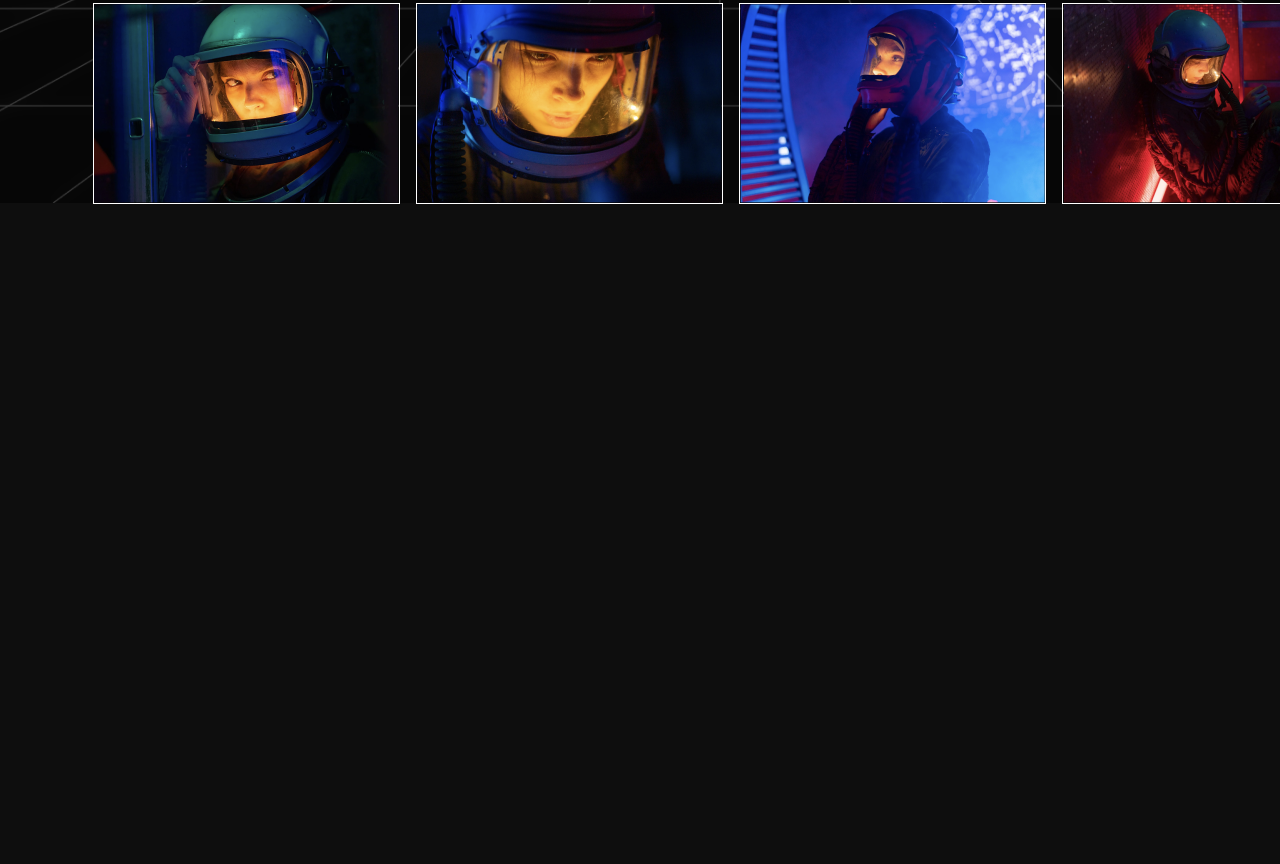
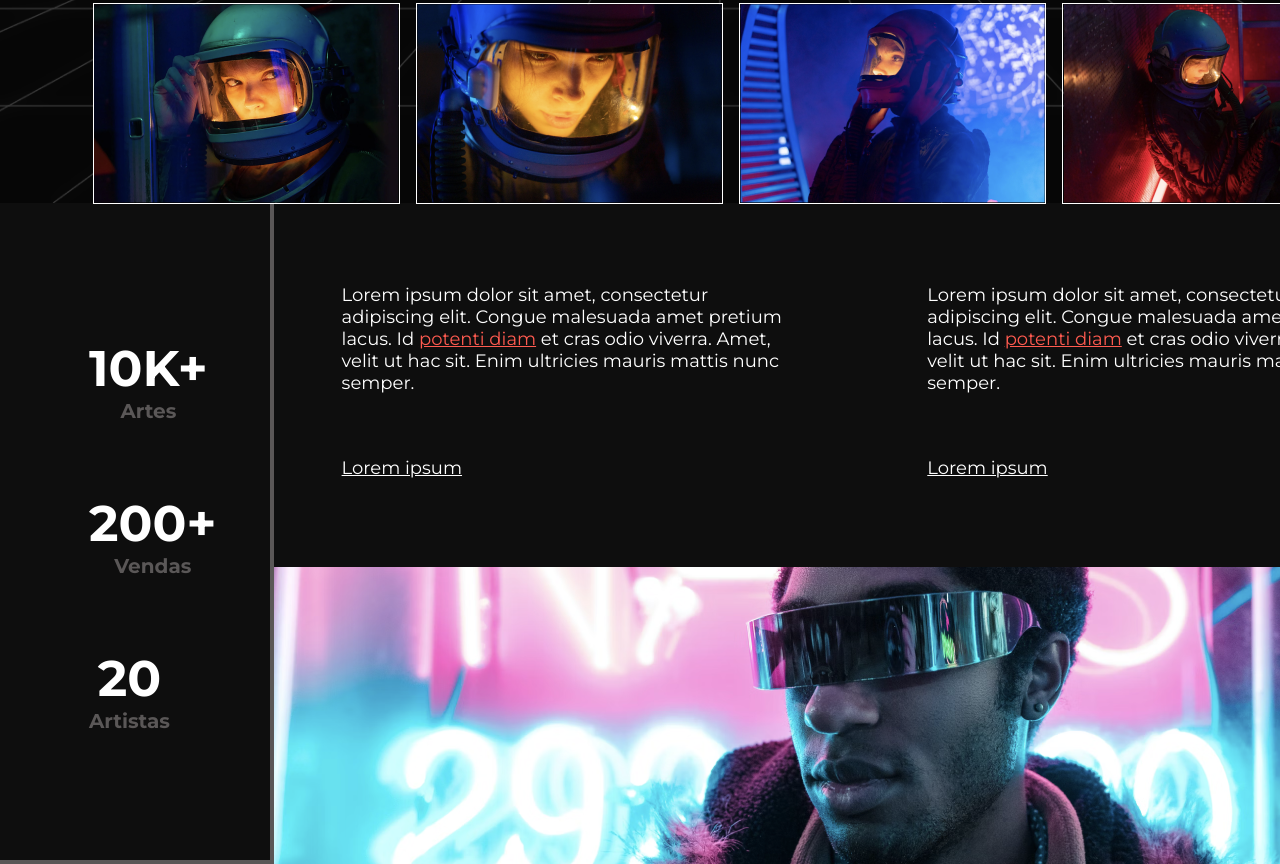
Before and after one commit to ArthurFAmaral95/Rocketseat_Challenges, a plain HTML site: page NFTs/index.html in a window 1280 px wide. Shown: the part 797-1661 px from the top of the page. Before the commit the page ends 1102 px from the top, so only its background shows below. Drawn offline with Linux system fonts and the light colour scheme.

Commit message:
NFT: info section

```diff
--- a/NFTs/index.html
+++ b/NFTs/index.html
@@ -29,15 +29,19 @@
       </button>
     </header>
     <main>
+      <section id="home">
         <div class="container">
           <div class="content">
             <p>
-            Mercado digital para colecionáveis em criptos e tokens não fungível
-            (NFT). Compre, venda e descubra ativos digitais exclusivos para
-            você.
+              Mercado digital para colecionáveis em criptos e tokens não
+              fungível (NFT). Compre, venda e descubra ativos digitais
+              exclusivos para você.
             </p>
             <div>
-            <img src="./assets/group-avarts.png" alt="Group avatar pictures" />
+              <img
+                src="./assets/group-avarts.png"
+                alt="Group avatar pictures"
+              />
               <p><span>+10</span><br />Artistas selecionados</p>
             </div>
           </div>
@@ -57,6 +61,35 @@
           <img src="./assets/galeria-7.png" alt="Gallery 7" />
           <img src="./assets/galeria-8.png" alt="Gallery 8" />
         </div>
+      </section>
+      <section id="info">
+        <div class="aside">
+          <p><span>10K+</span><br />Artes</p>
+          <p><span>200+</span><br />Vendas</p>
+          <p><span>20</span><br />Artistas</p>
+        </div>
+        <div class="posts">
+          <div class="post">
+            <p>
+              Lorem ipsum dolor sit amet, consectetur adipiscing elit. Congue
+              malesuada amet pretium lacus. Id <a href="#">potenti diam</a> et
+              cras odio viverra. Amet, velit ut hac sit. Enim ultricies mauris
+              mattis nunc semper.
+            </p>
+            <a href="#">Lorem ipsum</a>
+          </div>
+          <div class="post">
+            <p>
+              Lorem ipsum dolor sit amet, consectetur adipiscing elit. Congue
+              malesuada amet pretium lacus. Id <a href="#">potenti diam</a> et
+              cras odio viverra. Amet, velit ut hac sit. Enim ultricies mauris
+              mattis nunc semper.
+            </p>
+            <a href="#">Lorem ipsum</a>
+          </div>
+        </div>
+        <div class="image"></div>
+      </section>
     </main>
     <footer></footer>
   </body>
--- a/NFTs/style.css
+++ b/NFTs/style.css
@@ -25,12 +25,17 @@ body {
 }
 
 body {
-  padding: 6rem 8.5rem;
+  padding-top: 6rem;
 
   background-image: url(./assets/background.png);
   background-repeat: no-repeat;
 
   background-color: var(--body-background);
+}
+
+header,
+#home {
+  padding-inline: 8.5rem;
 }
 
 ul li {
@@ -94,7 +99,11 @@ main {
 .container .content p {
   margin-bottom: 5.5rem;
   margin-top: 0.1rem;
+}
 
+.container .content p,
+#info .posts .post p,
+#info .posts .post a {
   color: var(--text-color);
   font-size: 1.8rem;
   font-weight: 400;
@@ -120,7 +129,8 @@ h1 {
   font-weight: 700;
 }
 
-h1 span {
+h1 span,
+#info .posts .post p a {
   color: var(--color-logo);
 }
 
@@ -131,7 +141,69 @@ h1 span {
 }
 
 .gallery img {
-  margin-bottom: 4.1rem;
   margin-inline: 0.8rem;
   border: 1px solid var(--text-color);
 }
+
+.gallery img:nth-child(-n + 4) {
+  margin-bottom: 4.1rem;
+}
+
+#info {
+  display: grid;
+  grid-template-areas:
+    'aside posts'
+    'aside image';
+  grid-template-columns: 19% 81%;
+  grid-template-rows: 55% 45%;
+
+  height: 66rem;
+}
+
+#info .aside {
+  grid-area: aside;
+
+  display: flex;
+  flex-direction: column;
+  gap: 7rem;
+
+  align-items: center;
+  justify-content: left;
+
+  padding: 13.36rem 0 0 8.9rem;
+
+  border-bottom: 0.4rem solid var(--subtitle-color);
+  border-right: 0.4rem solid var(--subtitle-color);
+}
+
+#info .aside p {
+  font-weight: 700;
+  color: var(--subtitle-color);
+  font-size: 2rem;
+  text-align: center;
+  align-self: flex-start;
+}
+
+#info .aside p span {
+  color: var(--text-color);
+  font-size: 5rem;
+}
+
+#info .posts {
+  grid-area: posts;
+
+  padding: 7.96rem calc(13.8rem - 8.5rem) 7.9rem 6.8rem;
+
+  display: flex;
+  gap: 12.6rem;
+}
+
+#info .posts .post p {
+  margin-bottom: 6.3rem;
+}
+
+#info .image {
+  grid-area: image;
+
+  background-image: url(./assets/banner.png);
+}
```
Lines whose indentation alone changed are shown as unchanged.
